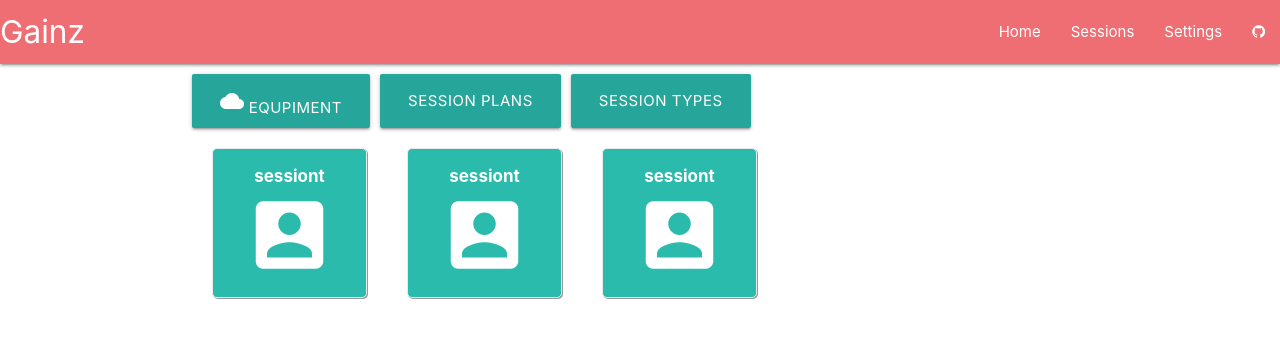
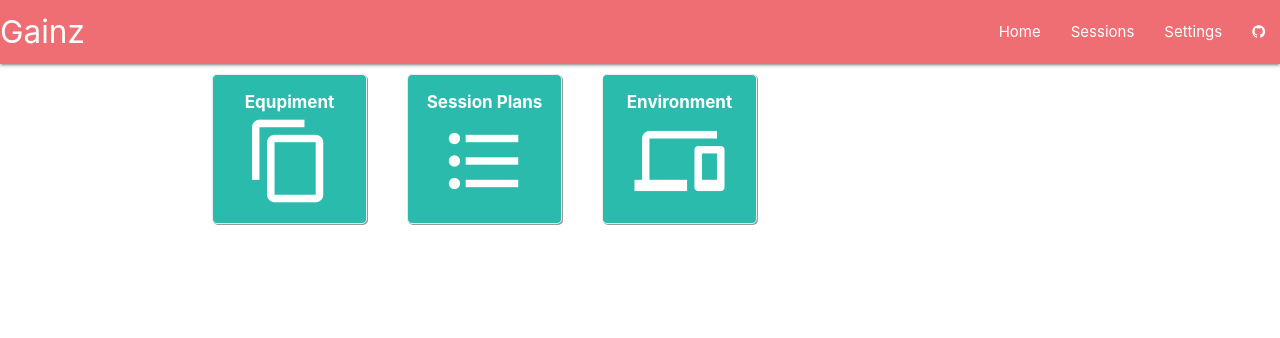
Before and after one commit to jandrew89/gainz-client, an Angular app: page /settings in a window 1280 px wide. Shown: the top 338 px of the page. Built offline with nearby package versions, Linux system fonts and the light colour scheme.

Commit message:
added env var comp

```diff
--- a/src/app/app.module.ts
+++ b/src/app/app.module.ts
@@ -24,6 +24,7 @@ import { ToastrModule } from 'ngx-toastr';
 import { SetDetailComponent } from './components/set/set-detail/set-detail.component';
 import { EquipmentDetailComponent } from './components/lifts/equipment-detail/equipment-detail.component';
 import { SessionPlanListComponent } from './components/session/session-plan-list/session-plan-list.component';
+import { EnvironmentVariablesComponent } from './components/settings/environment-variables/environment-variables.component';
 
 @NgModule({
   declarations: [
@@ -41,7 +42,8 @@ import { SessionPlanListComponent } from './components/session/session-plan-list
     SettingsComponent,
     SetDetailComponent,
     EquipmentDetailComponent,
-    SessionPlanListComponent
+    SessionPlanListComponent,
+    EnvironmentVariablesComponent
   ],
   imports: [
     BrowserModule,
--- /dev/null
+++ b/src/app/components/settings/environment-variables/environment-variables.component.html
@@ -0,0 +1 @@
+<p>environment-variables works!</p>
--- /dev/null
+++ b/src/app/components/settings/environment-variables/environment-variables.component.ts
@@ -0,0 +1,15 @@
+import { Component, OnInit } from '@angular/core';
+
+@Component({
+  selector: 'app-environment-variables',
+  templateUrl: './environment-variables.component.html',
+  styleUrls: ['./environment-variables.component.css']
+})
+export class EnvironmentVariablesComponent implements OnInit {
+
+  constructor() { }
+
+  ngOnInit() {
+  }
+
+}
--- a/src/app/components/settings/settings/settings.component.html
+++ b/src/app/components/settings/settings/settings.component.html
@@ -1,22 +1,18 @@
-<div style="margin-top: 10px;" class="row">
-        <button type="button" style="margin-right: 10px;" [routerLink]="['/lifts']" class="btn waves-effect waves-light btn-large">
-                <i class="material-icons large">cloud</i>
-                Equpiment
-        </button>
-        <button type="button" style="margin-right: 10px;" [routerLink]="['/sessions/plans']" class="btn waves-effect waves-light btn-large">
-            Session Plans
-        </button>
-        <button type="button" [routerLink]="['/sessions/types']" class="btn waves-effect waves-light btn-large">
-            Session Types
-        </button>
-    </div>
-
-
-<div class="tile-container">
+<div style="margin-top: 10px;">
+<div class="tile-container" [routerLink]="['/sessions/types']">
     <a>
         <div class="settings-main-tile settings-main-tile-color">
-            <span class="settings-main-tiletitle">sessiont</span>
-            <i class="material-icons large">account_box</i>
+            <span class="settings-main-tiletitle">Equpiment</span>
+            <i class="material-icons large">content_copy</i>
+        </div>
+    </a>
+</div>
+
+<div class="tile-container" [routerLink]="['/sessions/plans']">
+    <a>
+        <div class="settings-main-tile settings-main-tile-color">
+            <span class="settings-main-tiletitle">Session Plans</span>
+            <i class="material-icons large">format_list_bulleted</i>
         </div>
     </a>
 </div>
@@ -24,17 +20,9 @@
 <div class="tile-container">
     <a>
         <div class="settings-main-tile settings-main-tile-color">
-            <span class="settings-main-tiletitle">sessiont</span>
-            <i class="material-icons large">account_box</i>
+            <span class="settings-main-tiletitle">Environment</span>
+            <i class="material-icons large">devices</i>
         </div>
     </a>
 </div>
-
-<div class="tile-container">
-    <a>
-        <div class="settings-main-tile settings-main-tile-color">
-            <span class="settings-main-tiletitle">sessiont</span>
-            <i class="material-icons large">account_box</i>
-        </div>
-    </a>
 </div>
```
Also changed, not shown: src/app/components/settings/environment-variables/environment-variables.component.css (added).
